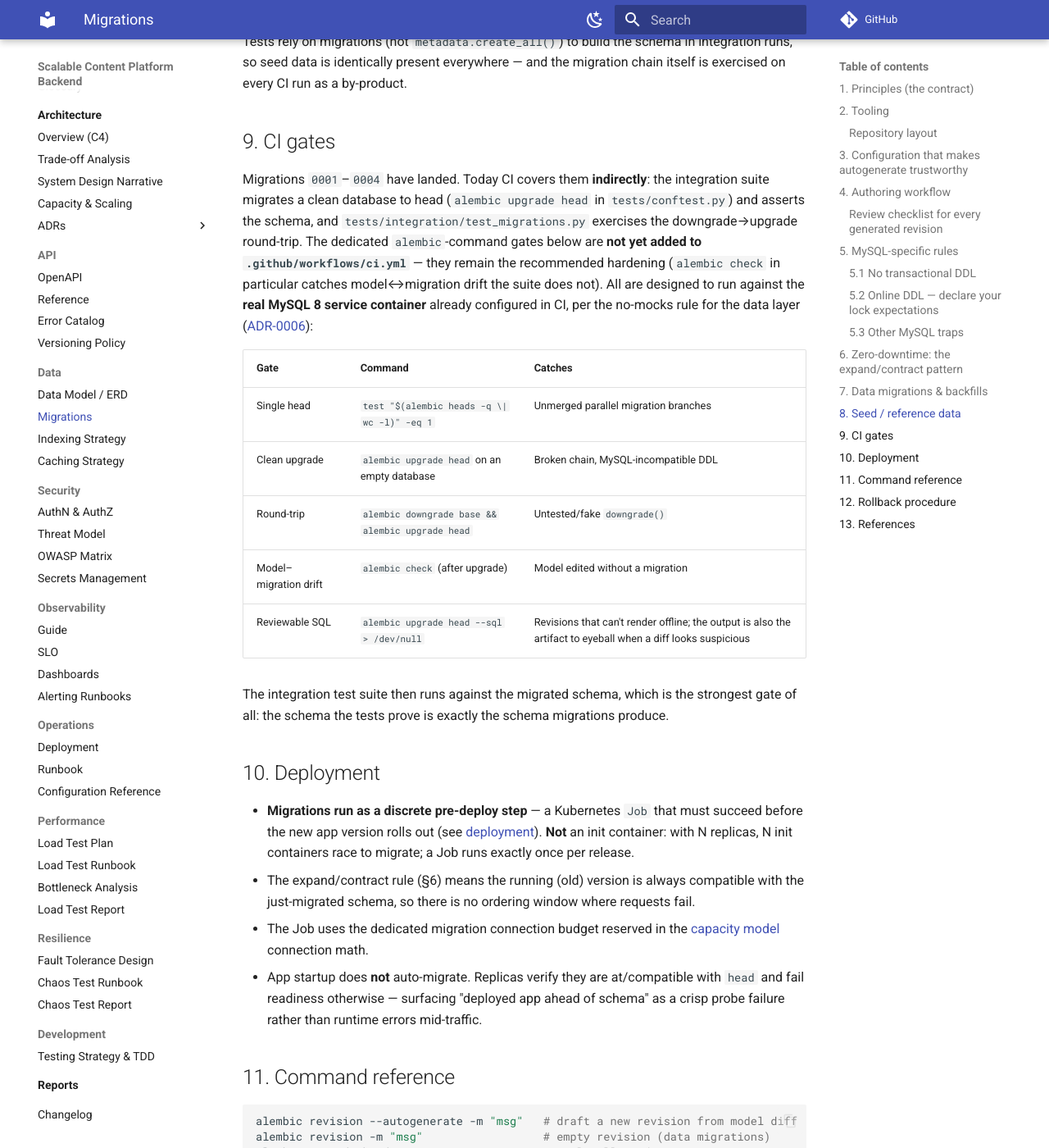
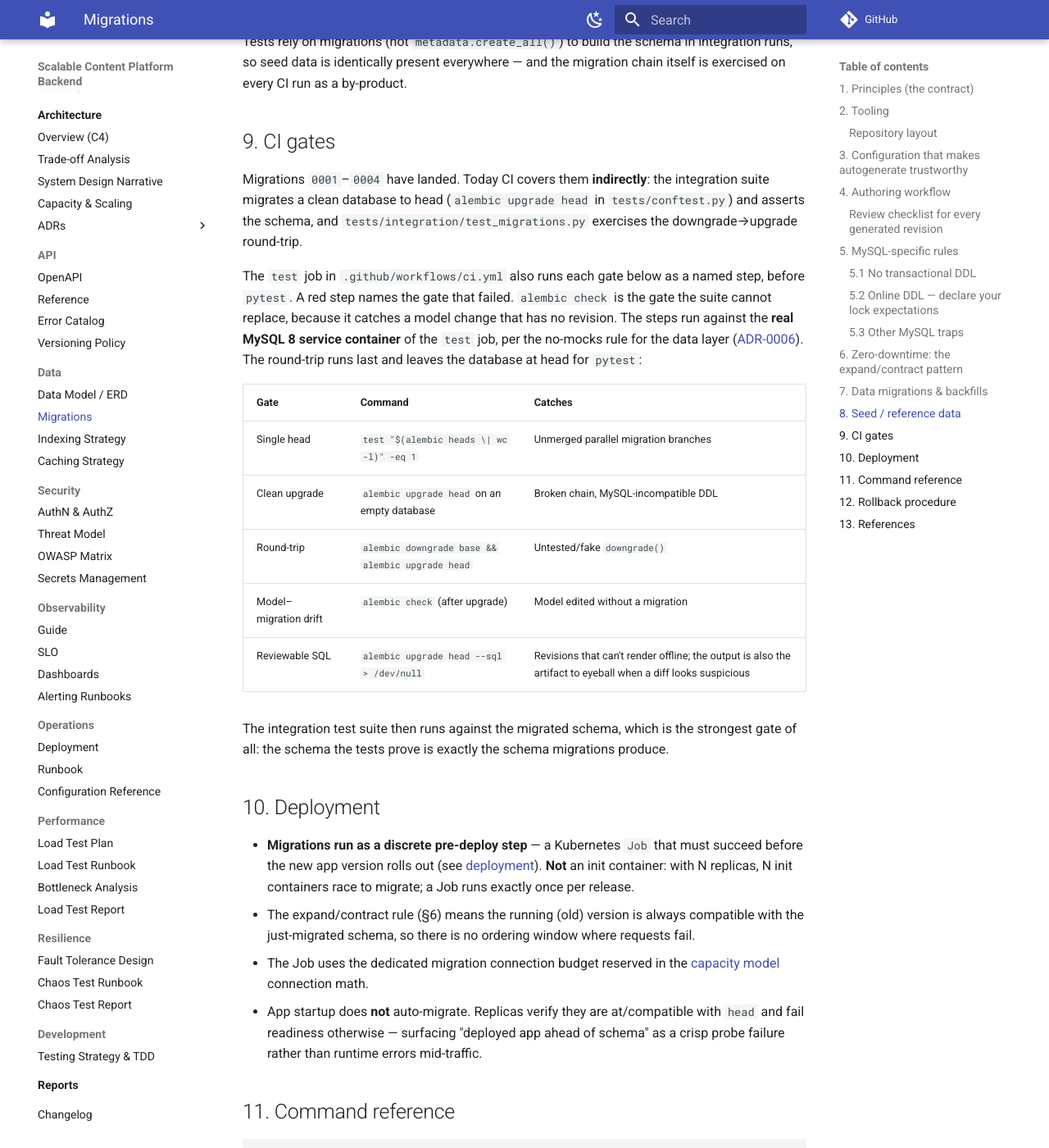
Before and after one commit to sibomana-si/scalable-content-platform, an MkDocs documentation site: the page built from docs/data/migrations.md, in a window 1280 px wide and 1400 px high, scrolled down 6681 px. Shown: the whole window at 82% size. Built offline with MkDocs 1.6.1 and Material for MkDocs 9.7.7, drawn with Linux system fonts in a browser that asks for light colours; comment, search, counter and statistics services are not loaded; some of the changed text lies outside the part shown.

Commit message:
document the migration gates in CI

```diff
--- a/docs/data/migrations.md
+++ b/docs/data/migrations.md
@@ -266,16 +266,18 @@ CI run as a by-product.
 
 Migrations `0001`–`0004` have landed. Today CI covers them **indirectly**: the integration suite
 migrates a clean database to head (`alembic upgrade head` in `tests/conftest.py`) and asserts the
-schema, and `tests/integration/test_migrations.py` exercises the downgrade→upgrade round-trip. The
-dedicated `alembic`-command gates below are **not yet added to `.github/workflows/ci.yml`** — they
-remain the recommended hardening (`alembic check` in particular catches model↔migration drift the
-suite does not). All are designed to run against the **real MySQL 8 service container** already
-configured in CI, per the no-mocks rule for the data layer
-([ADR-0006](../architecture/adr/0006-test-driven-development.md)):
+schema, and `tests/integration/test_migrations.py` exercises the downgrade→upgrade round-trip.
+
+The `test` job in `.github/workflows/ci.yml` also runs each gate below as a named step, before
+`pytest`. A red step names the gate that failed. `alembic check` is the gate the suite cannot
+replace, because it catches a model change that has no revision. The steps run against the
+**real MySQL 8 service container** of the `test` job, per the no-mocks rule for the data layer
+([ADR-0006](../architecture/adr/0006-test-driven-development.md)). The round-trip runs last and
+leaves the database at head for `pytest`:
 
 | Gate | Command | Catches |
 |---|---|---|
-| Single head | `test "$(alembic heads -q \| wc -l)" -eq 1` | Unmerged parallel migration branches |
+| Single head | `test "$(alembic heads \| wc -l)" -eq 1` | Unmerged parallel migration branches |
 | Clean upgrade | `alembic upgrade head` on an empty database | Broken chain, MySQL-incompatible DDL |
 | Round-trip | `alembic downgrade base && alembic upgrade head` | Untested/fake `downgrade()` |
 | Model–migration drift | `alembic check` (after upgrade) | Model edited without a migration |
@@ -308,7 +310,7 @@ alembic upgrade +1 / downgrade -1          # step one revision either way (dev o
 alembic downgrade base                     # tear down (dev/CI only)
 alembic current                            # revision the DB is at
 alembic history --verbose                  # chain with messages
-alembic heads -q                           # open heads (CI asserts exactly 1)
+alembic heads                              # open heads (CI asserts exactly 1)
 alembic check                              # fail if models have drifted from migrations
 alembic upgrade head --sql                 # render SQL without executing (review artifact)
 alembic merge -m "merge heads" <rev1> <rev2>  # last resort; prefer rebasing the branch
```
Also changed, not shown: other parts of docs/data/migrations.md (+1 -1 lines), CONTRIBUTING.md (+4 -0 lines), docs/CHANGELOG.md (+6 -0 lines).
